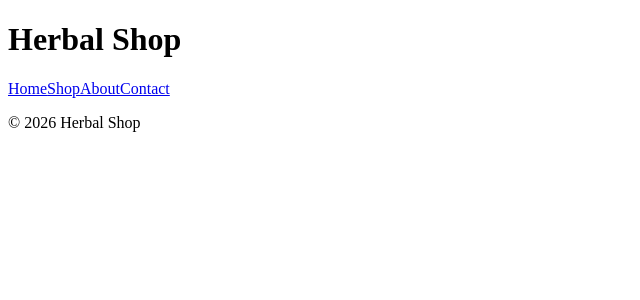
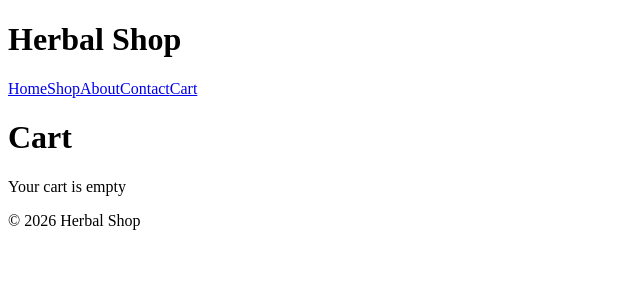
Before and after one commit to mizuhar/herbal-shop-template, a React (Vite) app: page /cart in a window 1280 px wide. Shown: the top 300 px of the page, without its empty margins (0-640 px from the left). Built offline with nearby package versions, Linux system fonts and the light colour scheme.

Commit message:
Add
Full user flow:
Browse → View → Add → Cart

```diff
--- a/src/App.jsx
+++ b/src/App.jsx
@@ -7,6 +7,7 @@ import Shop from "./pages/Shop";
 import Product from "./pages/Product";
 import About from "./pages/About";
 import Contact from "./pages/Contact";
+import Cart from "./pages/Cart";
 
 function App() {
 
@@ -26,6 +27,8 @@ function App() {
 
         <Route path="/contact" element={<Contact />} />
 
+        <Route path="/cart" element={<Cart />} />
+
       </Routes>
 
     </Layout>
--- a/src/components/layout/Navbar.jsx
+++ b/src/components/layout/Navbar.jsx
@@ -14,6 +14,8 @@ export default function Navbar() {
 
       <Link to="/contact">Contact</Link>
 
+      <Link to="/cart">Cart</Link>
+
     </nav>
 
   );
--- /dev/null
+++ b/src/context/CartContext.jsx
@@ -0,0 +1,26 @@
+import { createContext, useContext, useState } from "react"
+
+const CartContext = createContext()
+
+export function CartProvider({ children }) {
+
+  const [cart, setCart] = useState([])
+
+  function addToCart(product) {
+    setCart(prev => [...prev, product])
+  }
+
+  function removeFromCart(id) {
+    setCart(prev => prev.filter(item => item.id !== id))
+  }
+
+  return (
+    <CartContext.Provider value={{ cart, addToCart, removeFromCart }}>
+      {children}
+    </CartContext.Provider>
+  )
+}
+
+export function useCart() {
+  return useContext(CartContext)
+}
--- /dev/null
+++ b/src/pages/Cart.jsx
@@ -0,0 +1,31 @@
+import { useCart } from "../context/CartContext"
+
+function Cart() {
+
+  const { cart, removeFromCart } = useCart()
+
+  return (
+    <div>
+
+      <h1>Cart</h1>
+
+      {cart.length === 0 && <p>Your cart is empty</p>}
+
+      {cart.map(item => (
+        <div key={item.id}>
+
+          <h3>{item.name}</h3>
+          <p>{item.price} €</p>
+
+          <button onClick={() => removeFromCart(item.id)}>
+            Remove
+          </button>
+
+        </div>
+      ))}
+
+    </div>
+  )
+}
+
+export default Cart
--- a/src/pages/Product.jsx
+++ b/src/pages/Product.jsx
@@ -1,11 +1,12 @@
 import { useParams } from "react-router-dom"
 import { useEffect, useState } from "react"
 import { supabase } from "../lib/supabase"
+import { useCart } from "../context/CartContext"
 
 
 export default function Product() {
 
-
+  const { addToCart } = useCart()
   const {id} = useParams()
   const [product, setProduct] = useState(null)
   const [loading, setLoading] = useState(true)
@@ -48,7 +49,9 @@ export default function Product() {
 
       <h2>{product.price} €</h2>
 
-      <button>Add to Cart</button>
+      <button onClick={() => addToCart(product)}>
+        Add to Cart
+        </button>
 
     </div>
   )
```
Also changed, not shown: src/main.jsx (+6 -2 lines), src/styles/global.css (added), src/styles/layout.css (added).
